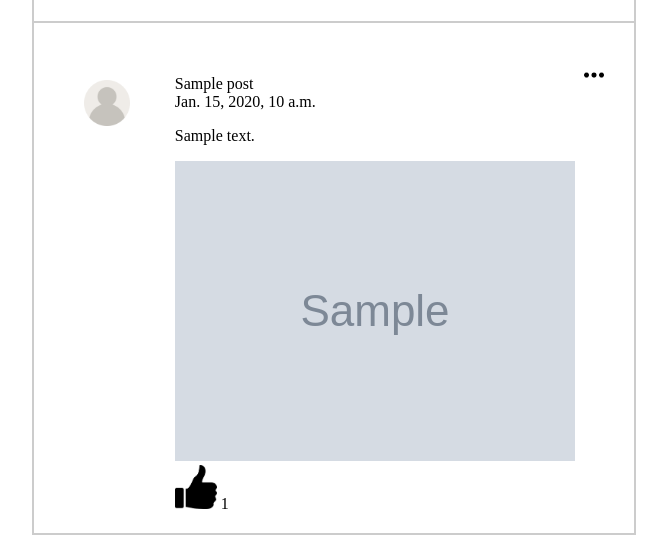
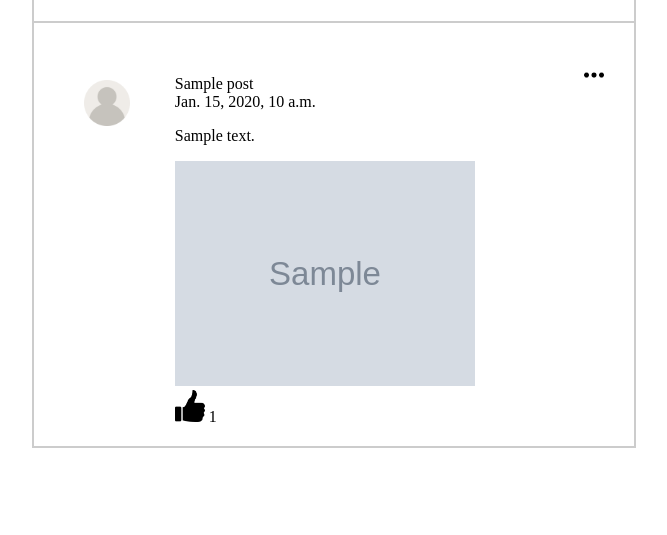
Before and after one commit to sabersunny/twitter, a Django app: template templates/posts.html in a window 1280 px wide. Shown: the part 343-878 px from the top of the page, without its empty margins (306-973 px from the left). After the commit the page ends 791 px from the top, so only its background shows below. Run offline with Django 3.2, Linux system fonts and the light colour scheme; the template is opened without the code that fills it: most values are stand-ins (such as "Sample title", 1, 10 or a date in 2020); grey boxes marked "Sample" are stand-in pictures.

Commit message:
Update posts.html

```diff
--- a/templates/posts.html
+++ b/templates/posts.html
@@ -36,10 +36,11 @@
             <div class="name">{{ post.name }}</div>
             <div class="datetime">{{ post.created_at }}</div>
             <p>{{ post.body }}</p>
-            <img src="{{ post.image.url}}" alt="">
+            <img src="{{ post.image.url}}" style="width:300px">
 
             <div>
-            <a href="/like/{{post.id}}/"><img src="{% static 'img/download.png' %}" style="width: 10%"></a>
+            <a href="/like/{{post.id}}/">
+            <img src="{% static 'img/download.png' %}" style="width: 30px"></a>
             {{post.like_count}}
             </div>
 
```
